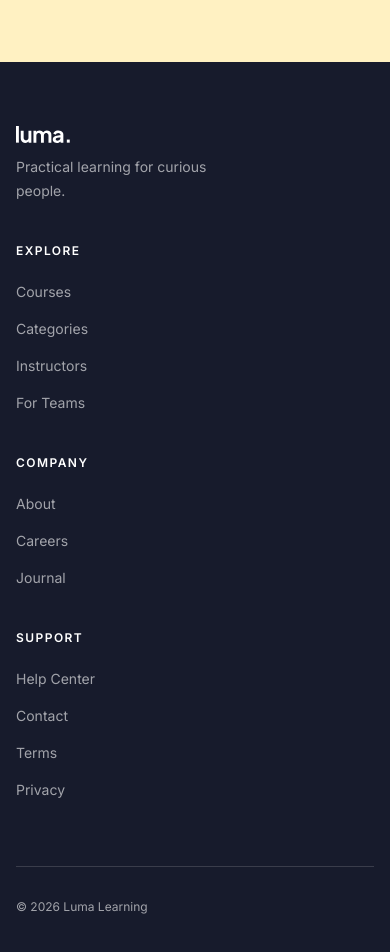
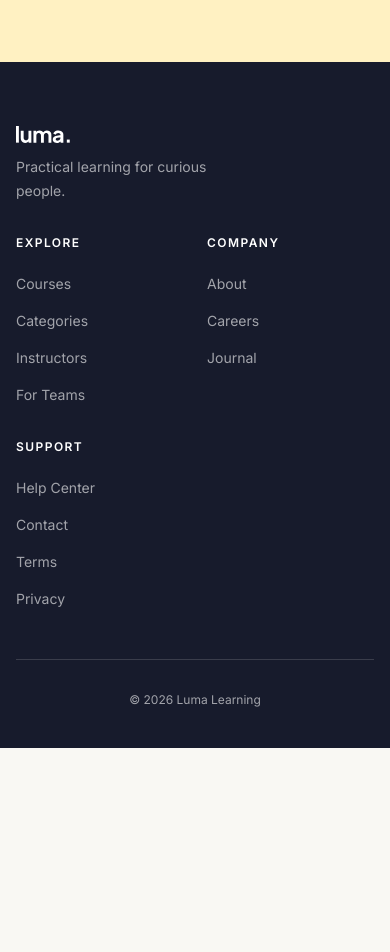
Before and after one commit to nicolas-davila/buzzvel-test-frontend, a Next.js app: page / in a window 390 px wide. Shown: the part 7307-8259 px from the top of the page. After the commit the page ends 8055 px from the top, so only its background shows below. Built offline with nearby package versions, Linux system fonts and the light colour scheme.

Commit message:
fix: match footer layout to the mobile design

```diff
--- a/src/components/Footer.tsx
+++ b/src/components/Footer.tsx
@@ -7,8 +7,8 @@ export default function Footer() {
     return (
         <footer className="bg-foreground pt-16 pb-10 text-white md:pt-20">
             <Container>
-                <div className="grid gap-10 md:grid-cols-3 lg:grid-cols-[446px_240px_240px_1fr]">
-                    <div className="md:col-span-3 lg:col-span-1">
+                <div className="grid grid-cols-2 gap-x-6 gap-y-8 md:grid-cols-3 md:gap-10 lg:grid-cols-[446px_240px_240px_1fr]">
+                    <div className="col-span-2 md:col-span-3 lg:col-span-1">
                         <Link href="/" aria-label="Luma home">
                             <Image
                                 src="/luma.svg"
@@ -44,7 +44,7 @@ export default function Footer() {
                     ))}
                 </div>
 
-                <p className="mt-16 border-t border-white/15 pt-8 text-xs leading-4 text-white/60">
+                <p className="mt-12 border-t border-white/15 pt-8 text-center text-xs leading-4 text-white/60 md:mt-16 md:text-left">
                     © 2026 Luma Learning
                 </p>
             </Container>
```
